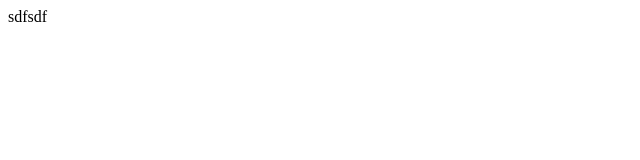
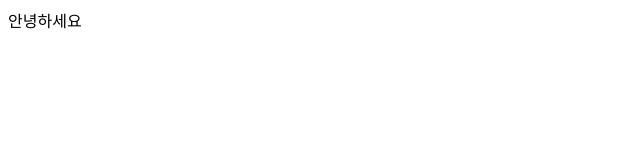
Before and after one commit to kimpalgu/kimpalgu.github.com, a plain HTML site: page index.html in a window 1280 px wide. Shown: the full height of the page, 0-640 px from the left. Drawn offline with Linux system fonts and the light colour scheme.

Commit message:
안녕하세요추가

```diff
--- a/index.html
+++ b/index.html
@@ -1,5 +1,5 @@
 <html>
 <body>
-sdfsdf
+안녕하세요
 </body>
 </html>
```
